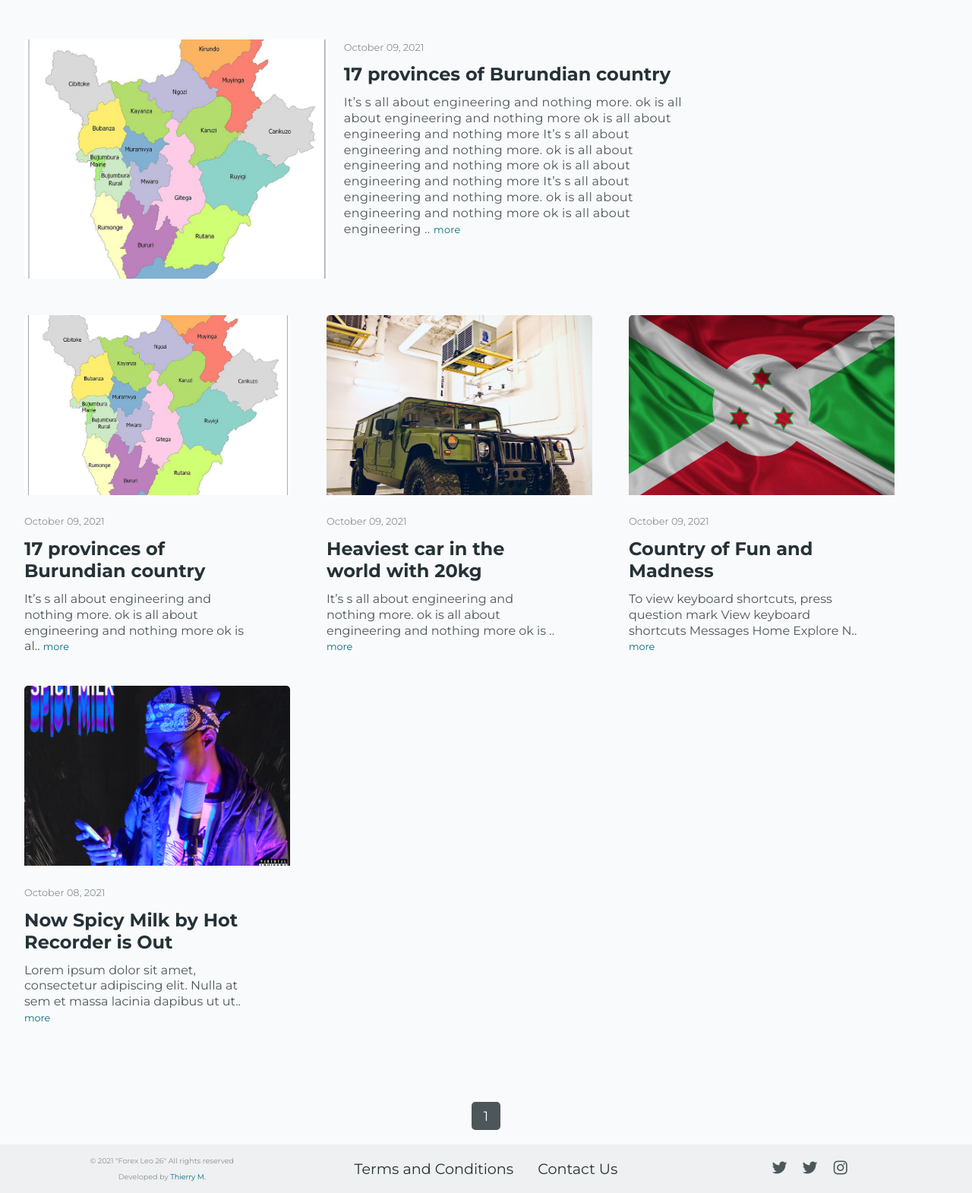
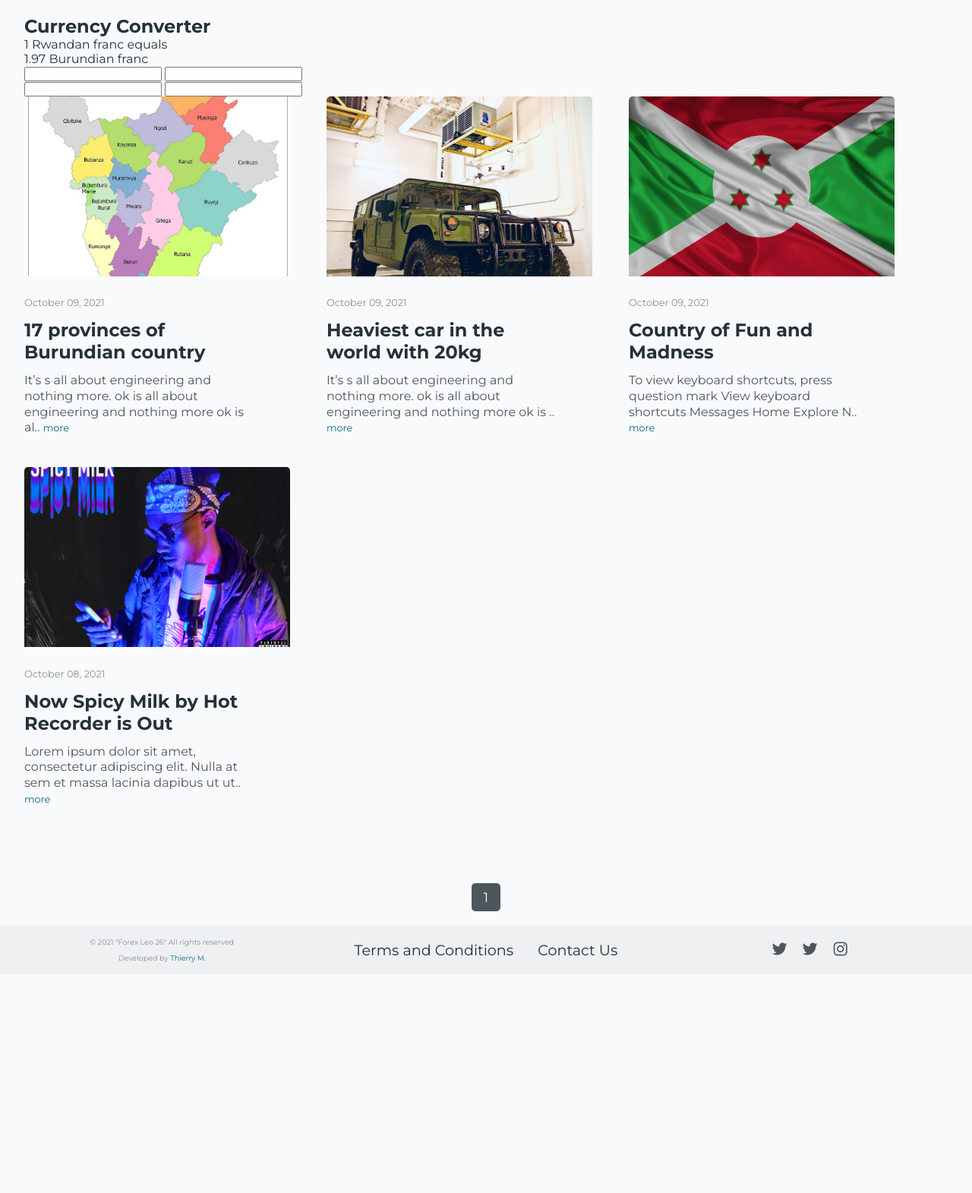
Before and after one commit to r-e-d-ant/forex-leo-26, a Flask app: page / in a window 1280 px wide. Shown: the part 68-1639 px from the top of the page at 76% size. After the commit the page ends 1335 px from the top, so only its background shows below. Run offline with Flask 2, Linux system fonts and the light colour scheme; data comes from the database, SQL or seed files in the repository.

Commit message:
currency converter structure completed

```diff
--- a/forex_26_app/static/home.css
+++ b/forex_26_app/static/home.css
@@ -64,84 +64,6 @@
 	line-height: 1.3rem;
 }
 
-/* ------ LATEST POSTS ------ */
-.latest_post-container {
-	display: flex;
-	align-items: center;
-	justify-content: center;
-	margin-bottom: 3rem;
-	margin-top: 2rem;
-}
-.latest_post {
-	display: flex;
-	flex-direction: column;
-	align-items: flex-start;
-	justify-content: flex-start;
-}
-.overview-image-latest {
-	width: 400px;
-	height: auto;
-	border-top-left-radius: 5px;
-	border-top-right-radius: 5px;
-	margin-bottom: 1.3rem;
-}
-@media screen and (min-width: 992px) {
-	.overview-image-latest {
-		width: 400px;
-		height: 315px;
-		background-position: center;
-		object-fit: cover;
-	}
-}
-
-.news-title-summary-latest {
-	max-width: 24rem;
-}
-
-.summary-latest {
-	max-width: 24rem;
-	line-height: 1.3rem;
-	letter-spacing: .02rem;
-}
-@media screen and (max-width: 414px){
-	.overview-image-latest {
-		width: 300px;
-	}
-	.news-title-summary-latest {
-		max-width: 19rem;
-	}
-	.summary-latest {
-		max-width: 19rem;
-	}
-}
-
-@media screen and (min-width: 932px){
-	/* ------ LATEST POSTS ------ */
-	.latest_post-container {
-		justify-content: flex-start;
-	}
-	.latest_post {
-		display: flex;
-		flex-direction: row;
-		align-items: flex-start;
-		justify-content: center;
-	}
-	.overview-image-latest {
-		border-top-left-radius: 0;
-		border-top-right-radius: 0;
-		border-top-left-radius: 5px;
-		border-bottom-left-radius: 5px;
-		margin-right: 1.3rem;
-		margin-bottom: 0;
-	}
-	.news-title-summary-latest {
-		max-width: 30rem;
-	}
-	.summary-latest {
-		max-width: 28rem;
-	}
-}
-
 
 .read__more {
 	font-size: .8rem;
--- a/forex_26_app/templates/home.html
+++ b/forex_26_app/templates/home.html
@@ -6,24 +6,25 @@
 
 {% if posts.items|length > 0 %}
 {% if posts.page == 1 %}
-<div class="latest_post-container">
-    <div class="latest_post">
-        <img class="overview-image-latest" alt="" src="{{ url_for('static', filename='photos/' + posts.items[0].image) }}">
-        <div class="news-summary-container">
-            <span class="text-muted date-posted">{{ posts.items[0].posted_date.strftime("%B %d, %Y") }}</span>
+<div class="currency_converter-container">
+    <h2>Currency Converter</h2>
+    <div class="currency-converter__card">
+        <div class="currencies-info-container">
+            <p>1 Rwandan franc equals</p>
+            <p>1.97 Burundian franc</p>
+        </div>
+        <span class="today-time"></span>
+        <div class="amount-forms-container">
+            <div class="amount-from-container">
+                <input class="amount-from-form" type="number"></input>
+                <input class="amount-from-form" type="text"></input>
+            </div>
 
-            <h2 class="news-title-summary news-title-summary-latest">
-                <a class="news-title-summary-link" href="{{ url_for('post', post_title=posts.items[0].title, post_id=posts.items[0].id ) }}">{{ posts.items[0].title }}</a>
-            </h2>
-
-            {% if posts.items[0].post|length > 400 %}
-            <p class="summary summary-latest">
-                {{ posts.items[0].post[0:400] }}..
-                <a class="read__more" href="{{ url_for('post', post_title=posts.items[0].title, post_id=posts.items[0].id ) }}">more</a>
-            </p>
-            {% else %}
-            <p class="summary summary-latest">{{ posts.items[0].post }}</p>
-            {% endif %}
+            <!-- Amount To -->
+            <div class="amount-to-container">
+                <input class="amount-to-form" type="number"></input>
+                <input class="amount-to-form" type="text"></input>
+            </div>
         </div>
     </div>
 </div>
```
